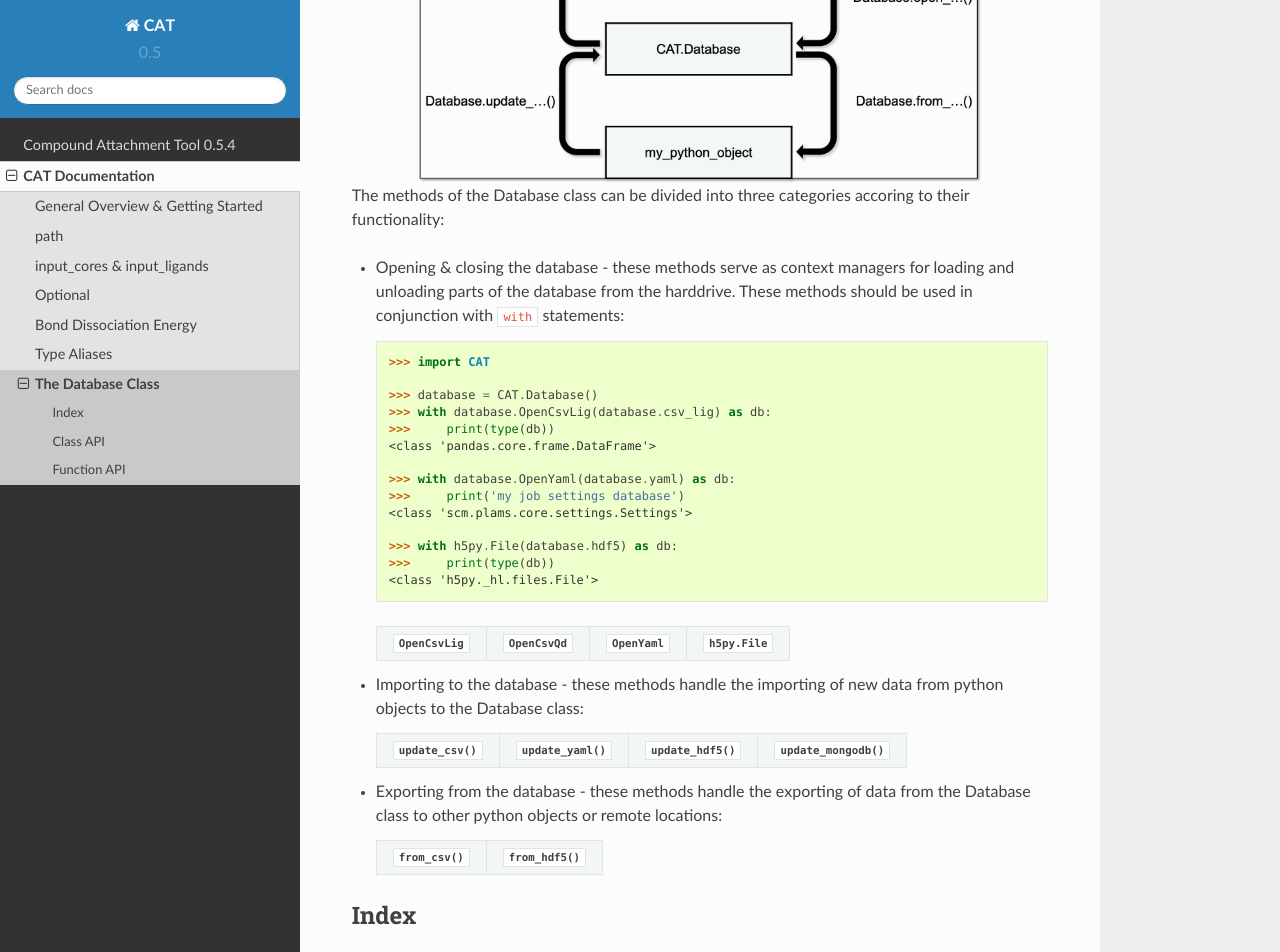
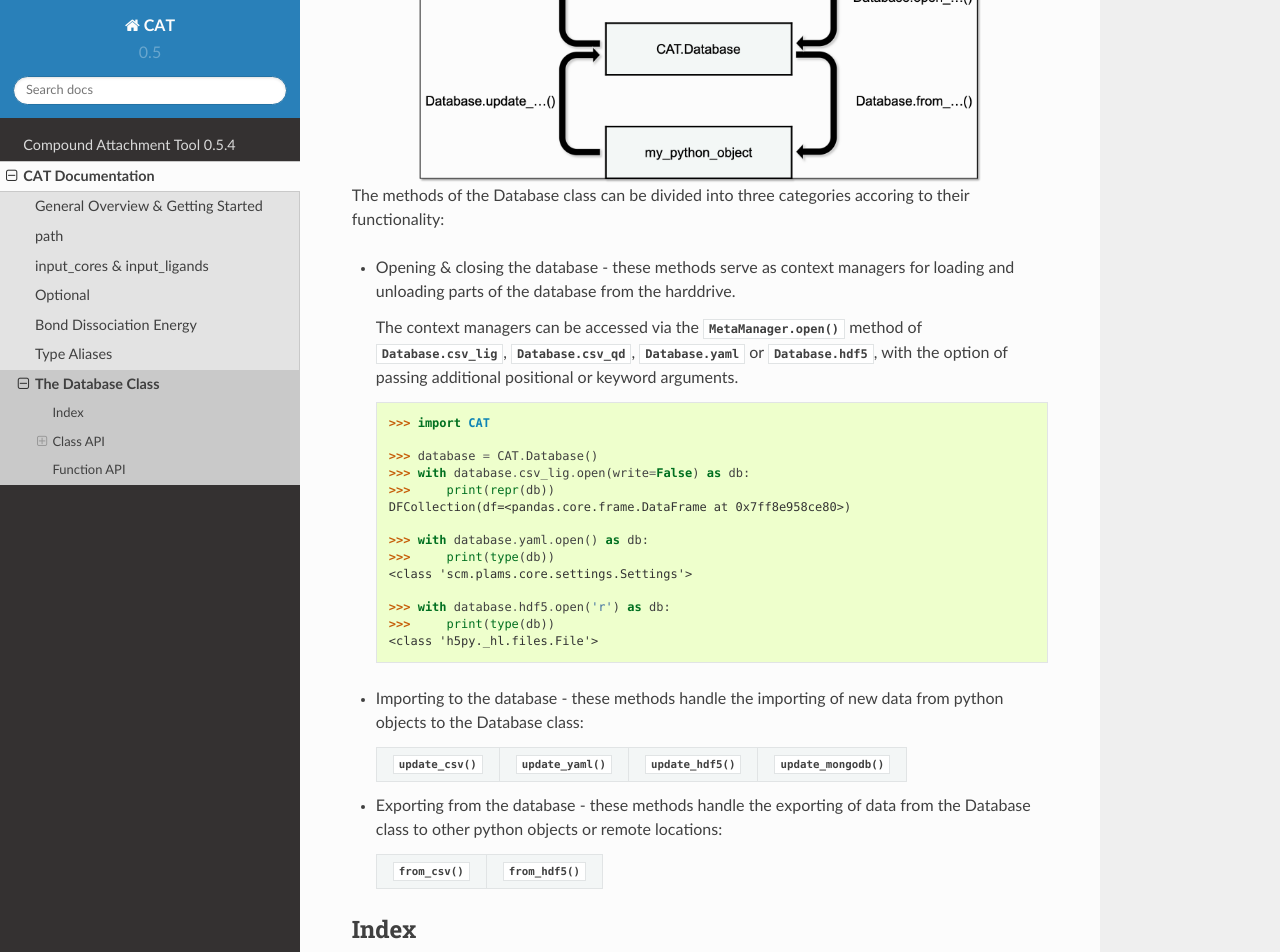
Before and after one commit to nlesc-nano/CAT, a Sphinx documentation site: the page built from docs/7_database.rst, in a window 1280 px wide and 1400 px high, scrolled down 342 px. Shown: the top 952 px of the window. Built offline with Sphinx 7.4.7 and the Read the Docs theme 2.0.0, drawn with Linux system fonts in a browser that asks for light colours; some of the changed text lies outside the part shown; grey boxes are pictures that could not be loaded.

Commit message:
Documentation update

```diff
--- a/CHANGELOG.rst
+++ b/CHANGELOG.rst
@@ -15,7 +15,8 @@
 * Job hashes are now stored in (and retrieved from) $JN.hash files (plain text).
 * Added a permanent Database_ instance to .optional.database.db.
 * Parsing of functional group SMILES_ strings is now carried out during the Schema_ validation.
-* Multiple updates to Data-CAT_ (see https://github.com/nlesc-nano/data-CAT/pull/13).
+* Updated Data-CAT_ to 0.1.2; changed status from pre-alpha to alpha
+  (see https://github.com/nlesc-nano/data-CAT/pull/13).
 
 .. _Database: https://cat.readthedocs.io/en/latest/7_database.html#class-api
 .. _Schema: https://github.com/keleshev/schema
--- a/docs/5_bde.rst
+++ b/docs/5_bde.rst
@@ -56,6 +56,7 @@
 ~~~~~~~~~
 
 .. attribute:: optional.qd.dissociate
+    :noindex:
 
     .. code::
 
--- a/docs/7_database.rst
+++ b/docs/7_database.rst
@@ -15,28 +15,28 @@
 
 -   Opening & closing the database - these methods serve as context managers
     for loading and unloading parts of the database from the harddrive.
-    These methods should be used in conjunction with |with|_ statements:
+
+    The context managers can be accessed via the :meth:`.MetaManager.open`
+    method of :attr:`.Database.csv_lig`, :attr:`.Database.csv_qd`,
+    :attr:`.Database.yaml` or :attr:`.Database.hdf5`, with the option
+    of passing additional positional or keyword arguments.
 
     .. code:: python
 
         >>> import CAT
 
         >>> database = CAT.Database()
-        >>> with database.OpenCsvLig(database.csv_lig) as db:
+        >>> with database.csv_lig.open(write=False) as db:
+        >>>     print(repr(db))
+        DFCollection(df=<pandas.core.frame.DataFrame at 0x7ff8e958ce80>)
+
+        >>> with database.yaml.open() as db:
         >>>     print(type(db))
-        <class 'pandas.core.frame.DataFrame'>
-
-        >>> with database.OpenYaml(database.yaml) as db:
-        >>>     print('my job settings database')
         <class 'scm.plams.core.settings.Settings'>
 
-        >>> with h5py.File(database.hdf5) as db:
+        >>> with database.hdf5.open('r') as db:
         >>>     print(type(db))
         <class 'h5py._hl.files.File'>
-
-    ====================  ===================  ==================  ==================
-    :class:`.OpenCsvLig`  :class:`.OpenCsvQd`  :class:`.OpenYaml`  :class:`h5py.File`
-    ====================  ===================  ==================  ==================
 
 -   Importing to the database - these methods handle the importing of new data
     from python objects to the Database class:
@@ -54,15 +54,18 @@
 
 
 Index
-~~~~~
+-----
 
 .. currentmodule:: dataCAT.database.Database
 .. autosummary::
 
-    OpenYaml
-    OpenCsvLig
-    OpenCsvQd
-    DF
+    dirname
+    csv_lig
+    csv_qd
+    hdf5
+    yaml
+    mongodb
+
     update_mongodb
     update_csv
     update_yaml
@@ -70,27 +73,64 @@
     from_csv
     from_hdf5
 
-
-.. currentmodule:: dataCAT.database_functions
+.. currentmodule:: dataCAT
 .. autosummary::
 
-    mol_to_file
-    as_pdb_array
-    from_pdb_array
-    sanitize_yaml_settings
+    df_collection.get_df_collection
+    database_functions.as_pdb_array
+    database_functions.from_pdb_array
+    database_functions.sanitize_yaml_settings
 
 
 Class API
-~~~~~~~~~
+---------
+
+Database
+~~~~~~~~
 
 .. autoclass:: dataCAT.database.Database
     :members:
 
 
-Function API
+DFCollection
 ~~~~~~~~~~~~
 
-.. autofunction:: dataCAT.database_functions.mol_to_file
+.. autoclass:: dataCAT.df_collection._DFCollection
+    :members:
+
+
+MetaManager
+~~~~~~~~~~~
+
+.. autoclass:: dataCAT.context_managers.MetaManager
+    :members:
+
+
+OpenLig
+~~~~~~~
+
+.. autoclass:: dataCAT.context_managers.OpenLig
+    :members:
+
+
+OpenQD
+~~~~~~
+
+.. autoclass:: dataCAT.context_managers.OpenQD
+    :members:
+
+
+OpenYaml
+~~~~~~~~
+
+.. autoclass:: dataCAT.context_managers.OpenYaml
+    :members:
+
+
+Function API
+------------
+
+.. autofunction:: dataCAT.df_collection.get_df_collection
 
 .. autofunction:: dataCAT.database_functions.as_pdb_array
 
@@ -99,6 +139,8 @@
 .. autofunction:: dataCAT.database_functions.sanitize_yaml_settings
 
 
+.. _dataCAT.DFCollection: 7_database.html#dfcollection
+.. _dataCAT.MetaManager: 7_database.html#metamanager
 .. _rdkit.Chem.Mol: http://rdkit.org/docs/source/rdkit.Chem.rdchem.html#rdkit.Chem.rdchem.Mol
 .. _h5py.File: http://docs.h5py.org/en/stable/high/file.html
 .. _plams.Settings: https://www.scm.com/doc/plams/components/settings.html
@@ -118,8 +160,12 @@
 .. _None: https://docs.python.org/3.7/library/constants.html#None
 .. _bool: https://docs.python.org/3/library/functions.html?highlight=bool#bool
 .. _with: https://docs.python.org/3/reference/compound_stmts.html#with
+.. _type: https://docs.python.org/3/library/functions.html#type
 .. _Sequence: https://docs.python.org/3/library/collections.abc.html#collections.abc.Sequence
+.. _AbstractContextManager: https://docs.python.org/3/library/contextlib.html#contextlib.AbstractContextManager
 
+.. |dataCAT.DFCollection| replace:: *dataCAT.DFCollection*
+.. |dataCAT.MetaManager| replace:: *dataCAT.MetaManager*
 .. |rdkit.Chem.Mol| replace:: *rdkit.Chem.Mol*
 .. |h5py.File| replace:: *h5py.File*
 .. |plams.Molecule| replace:: *plams.Molecule*
```
Also changed, not shown: other parts of docs/7_database.rst (+2 -0 lines).
